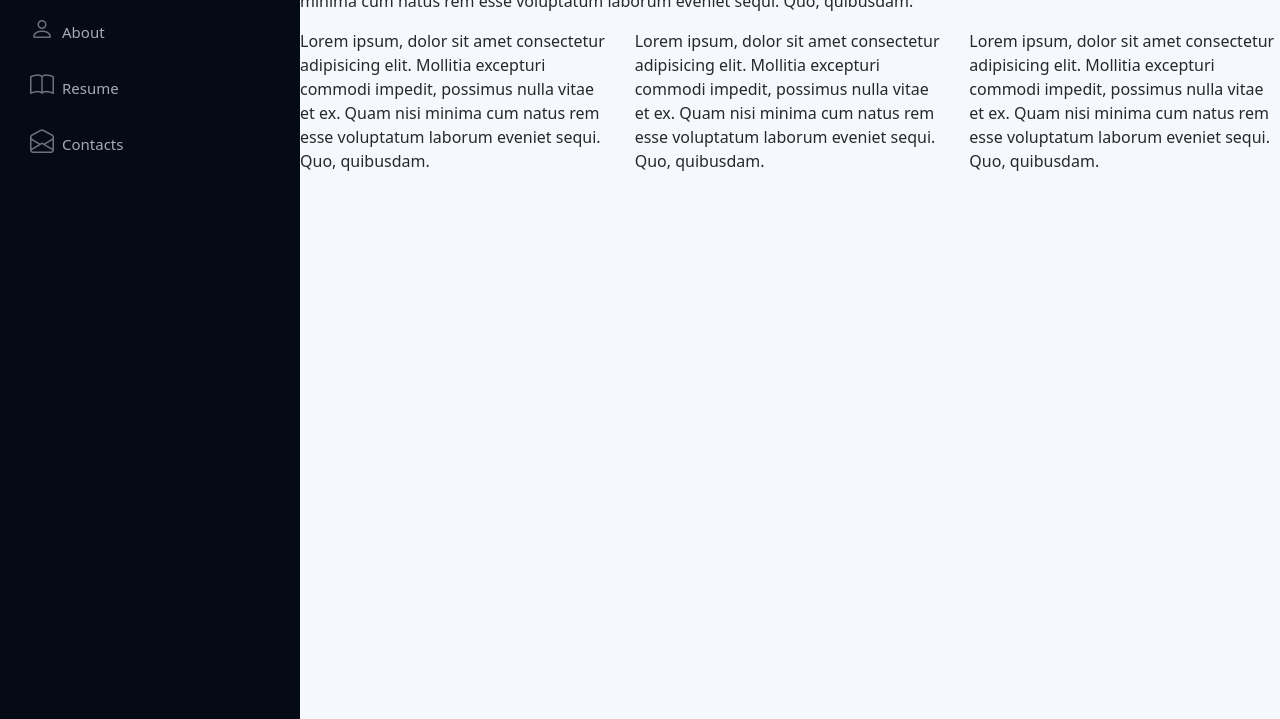
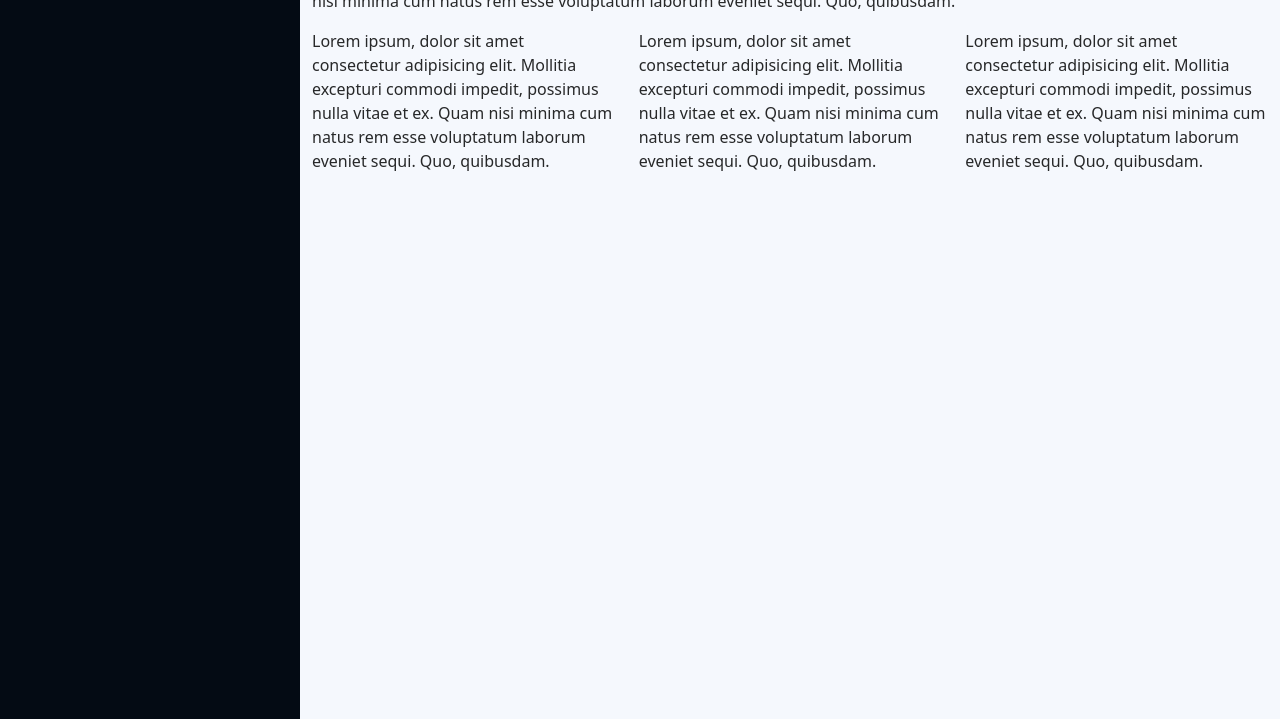
Before and after one commit to Darl93/cv2, a plain HTML site: page index.html in a window 1280 px wide. Shown: the part 81-800 px from the top of the page. Drawn offline with nearby package versions, Linux system fonts and the light colour scheme.

Commit message:
js changed

```diff
--- a/index.html
+++ b/index.html
@@ -8,25 +8,19 @@
     <!-- Bootstrap CSS -->
     <link href="https://cdn.jsdelivr.net/npm/bootstrap@5.0.0-beta2/dist/css/bootstrap.min.css" rel="stylesheet" integrity="sha384-BmbxuPwQa2lc/FVzBcNJ7UAyJxM6wuqIj61tLrc4wSX0szH/Ev+nYRRuWlolflfl" crossorigin="anonymous">
     <link rel="stylesheet" href="https://cdn.jsdelivr.net/npm/bootstrap-icons@1.3.0/font/bootstrap-icons.css">
-    <link rel="stylesheet" href="main.css">
-
+    <link href="main.css" rel="stylesheet">
     <title>CV</title>
   </head>
   <body>
-
-    <div id="app" class="cantainer-fluid">
-      <header id="header" class="header">
+    <div id="app" class="container-fluid">
+        <header id="header" class="header">
         <nav id="navbar" class="nav-menu navbar"></nav>
-      </header>
-
-      <main id="cv" class="content"></main>
+        </header>
+        <main id="cv" class="content"></main>
     </div>
-
-
     <script src="index.js"></script>
     <script src="navbar.js"></script>
     <script src="https://cdn.jsdelivr.net/npm/bootstrap@5.0.0-beta2/dist/js/bootstrap.bundle.min.js" integrity="sha384-b5kHyXgcpbZJO/tY9Ul7kGkf1S0CWuKcCD38l8YkeH8z8QjE0GmW1gYU5S9FOnJ0" crossorigin="anonymous"></script>
 
-
   </body>
 </html>
--- a/navbar.js
+++ b/navbar.js
@@ -1,48 +1,71 @@
 
-let $navbarListUl = document.createElement('ul');
-let navbarNav = document.querySelector('#navbar');
-navbarNav.append($navbarListUl);
+// let $navbarListUl = document.createElement('ul');
+// let navbarNav = document.querySelector('#navbar');
+// navbarNav.append($navbarListUl);
 
 
-const navbarItems = [
-    {type: 'home', value: 'Home'},
-    {type: 'about', value: 'About'},
-    {type: 'resume', value: 'Resume'},
-    {type: 'contacts', value: 'Contacts'},
-];
+// const navbarItems = [
+//     {type: 'home', value: 'Home'},
+//     {type: 'about', value: 'About'},
+//     {type: 'resume', value: 'Resume'},
+//     {type: 'contacts', value: 'Contacts'},
+// ];
 
-navbarItems.forEach(item => {
-    let html = '';
-    if (item.type === 'home') {
-      html = home (item);
-    } else if (item.type === 'about') {
-      html = about (item);
-    } else if (item.type === 'resume') {
-      html = resume (item);
-    } else if (item.type === 'contacts') {
-      html = contacts (item);
-    }
+// navbarItems.forEach(item => {
+//     let html = '';
+//     if (item.type === 'home') {
+//       html = home (item);
+//     } else if (item.type === 'about') {
+//       html = about (item);
+//     } else if (item.type === 'resume') {
+//       html = resume (item);
+//     } else if (item.type === 'contacts') {
+//       html = contacts (item);
+//     }
 
-    $navbarListUl.insertAdjacentHTML('beforeend', html);
-});
+//     $navbarListUl.insertAdjacentHTML('beforeend', html);
+// });
 
-function home(item) {
-    return `
-    <li><a href="#hero" class="nav-link scrollto"><i class="bi bi-house-door"></i> <span>${item.value}</span></a></li>`
+// function home(item) {
+//     return `
+//     <li><a href="#hero" class="nav-link scrollto"><i class="bi bi-house-door"></i> <span>${item.value}</span></a></li>`
 
-};
+// };
 
-function about(item) {
-    return `
-    <li><a href="#about" class="nav-link scrollto"><i class="bi bi-person"></i> <span>${item.value}</span></a></li>`
-};
+// function about(item) {
+//     return `
+//     <li><a href="#about" class="nav-link scrollto"><i class="bi bi-person"></i> <span>${item.value}</span></a></li>`
+// };
 
-function resume(item) {
-    return `
-    <li><a href="#about" class="nav-link scrollto"><i class="bi bi-book"></i><span>${item.value}</span></a></li>`
-};
+// function resume(item) {
+//     return `
+//     <li><a href="#about" class="nav-link scrollto"><i class="bi bi-book"></i><span>${item.value}</span></a></li>`
+// };
 
-function contacts(item) {
-    return`
-    <li><a href="#about" class="nav-link scrollto"><i class="bi bi-envelope-open"></i></i><span>${item.value}</span></a></li>`
-};
+// function contacts(item) {
+//     return`
+//     <li><a href="#about" class="nav-link scrollto"><i class="bi bi-envelope-open"></i></i><span>${item.value}</span></a></li>`
+// };
+
+
+
+// //второе решение
+//  const links = [
+//    {href: '#hero', icon: 'bi-house-door', value: 'Home'},
+//    {href: '#about', icon: 'bi-person', value: 'About'},
+//    {href: '#resume', icon: 'bi-book', value: 'Resume'},
+//    {href: '#contacts', icon: 'bi-envelope-open', value: 'Contacts'},
+//  ];
+
+//  const $navbar = document.querySelector('#navbar');
+//  const $navbarUl = document.createElement('ul');
+//  $navbar.append($navbarUl);
+
+//  links.forEach(link => {
+//    let html = navigation(link);
+//    $navbarUl.insertAdjacentHTML('beforeend', html);
+//  });
+
+//  function navigation(link) {
+//    return `<li><a href="${link.href}" class="nav-link scrollto"><i class="bi ${link.icon}">`
+//  };
```
